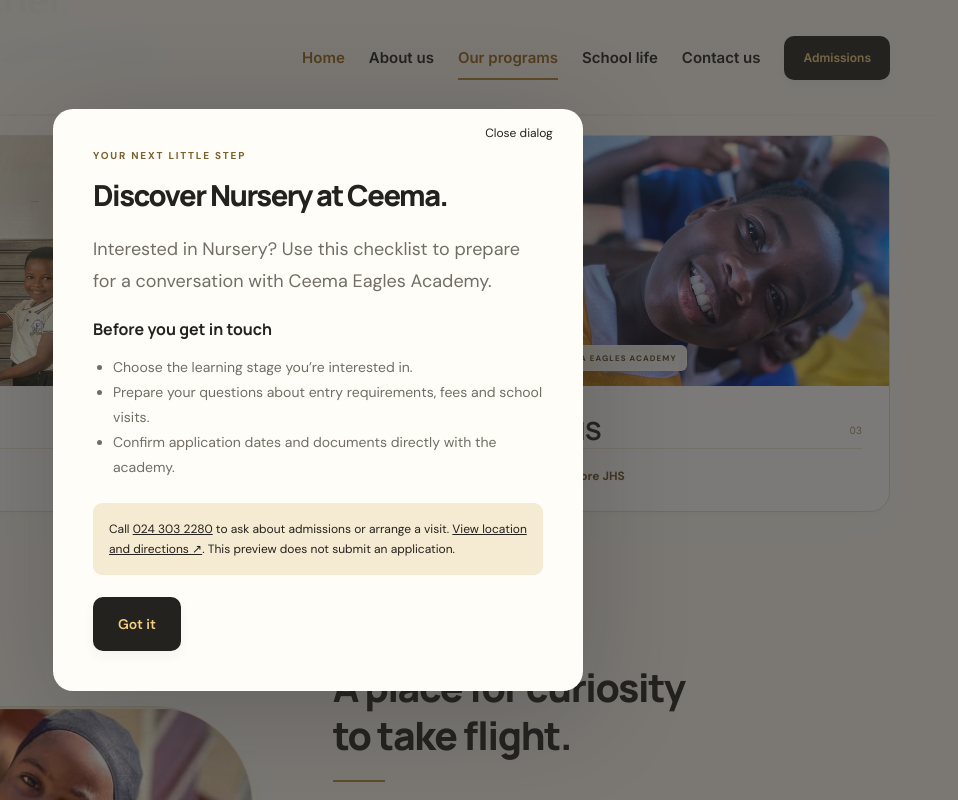
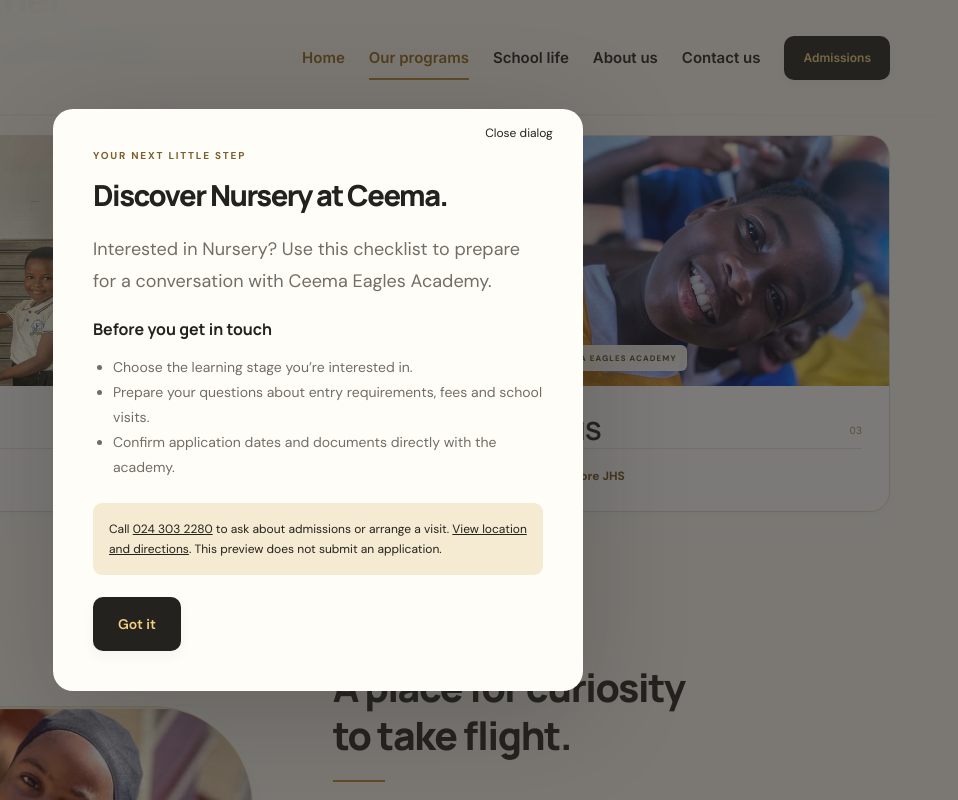
Before and after one commit to mishael6/ceema, a plain HTML site: page index.html in a window 1280 px wide. Both pictures are taken after a click on the button "Explore Nursery". Shown: the part 971-1771 px from the top of the page, 322-1280 px from the left. Drawn offline with Linux system fonts and the light colour scheme; a web font is replaced by a local one.

Commit message:
Update navigation links and improve accessibility in HTML files

```diff
--- a/index.html
+++ b/index.html
@@ -18,9 +18,9 @@
         <button class="menu" aria-expanded="false" aria-controls="nav">Menu </button>
         <nav id="nav" aria-label="Main navigation">
             <a href="index.html">Home</a>
-            <a href="about.html">About us</a>
             <a href="index.html#programs">Our programs</a>
             <a href="index.html#school-life">School life</a>
+            <a href="about.html">About us</a>
             <a href="contact.html">Contact us</a>
             <button class="button small" data-admissions>Admissions </button>
         </nav>
@@ -296,7 +296,7 @@
             <li>Confirm application dates and documents directly with the academy.</li>
         </ul>
         <div class="notice">Call <a href="tel:+233243032280">024 303 2280</a> to ask about admissions or arrange a visit.
-            <a href="contact.html" class="dialog-contact">View location and directions ↗</a>. This preview does not submit an application.
+            <a href="contact.html" class="dialog-contact">View location and directions</a>. This preview does not submit an application.
         </div>
             <button class="button close-action">Got it </button>
         </dialog>
```
Also changed, not shown: about.html (+2 -2 lines), contact.html (+2 -2 lines).
